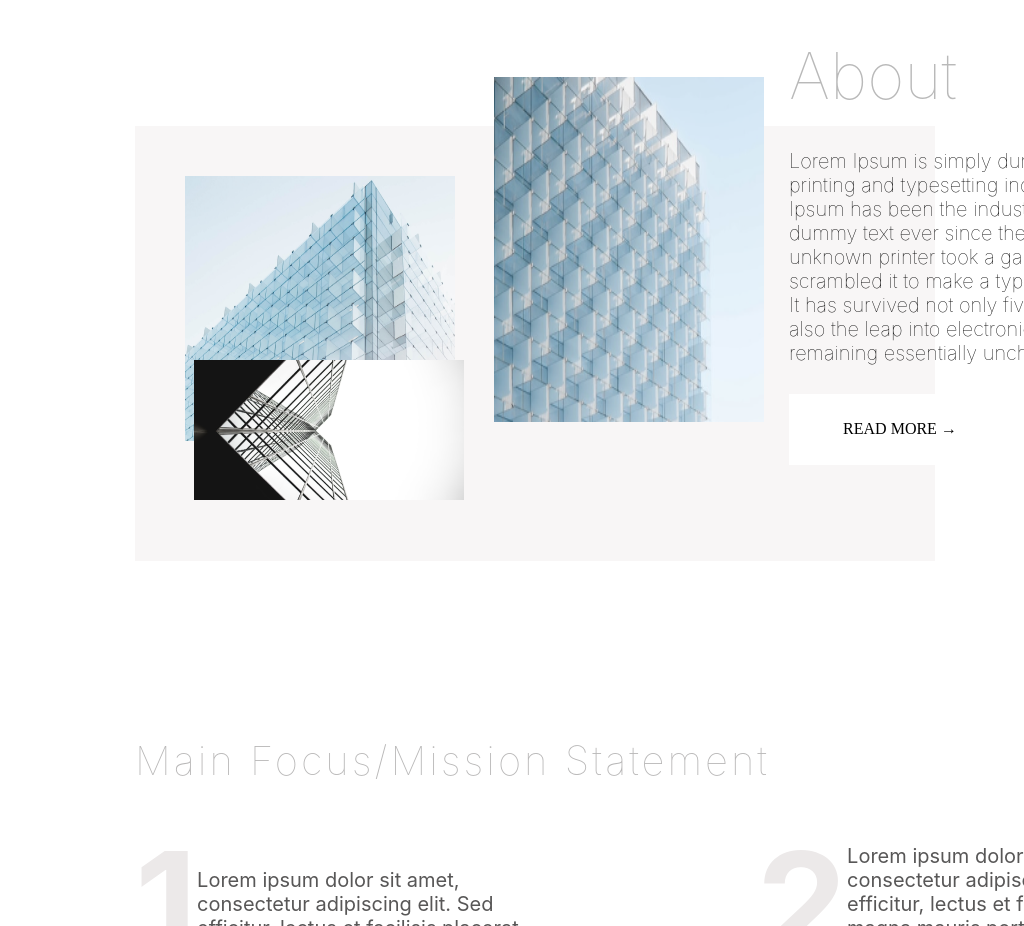
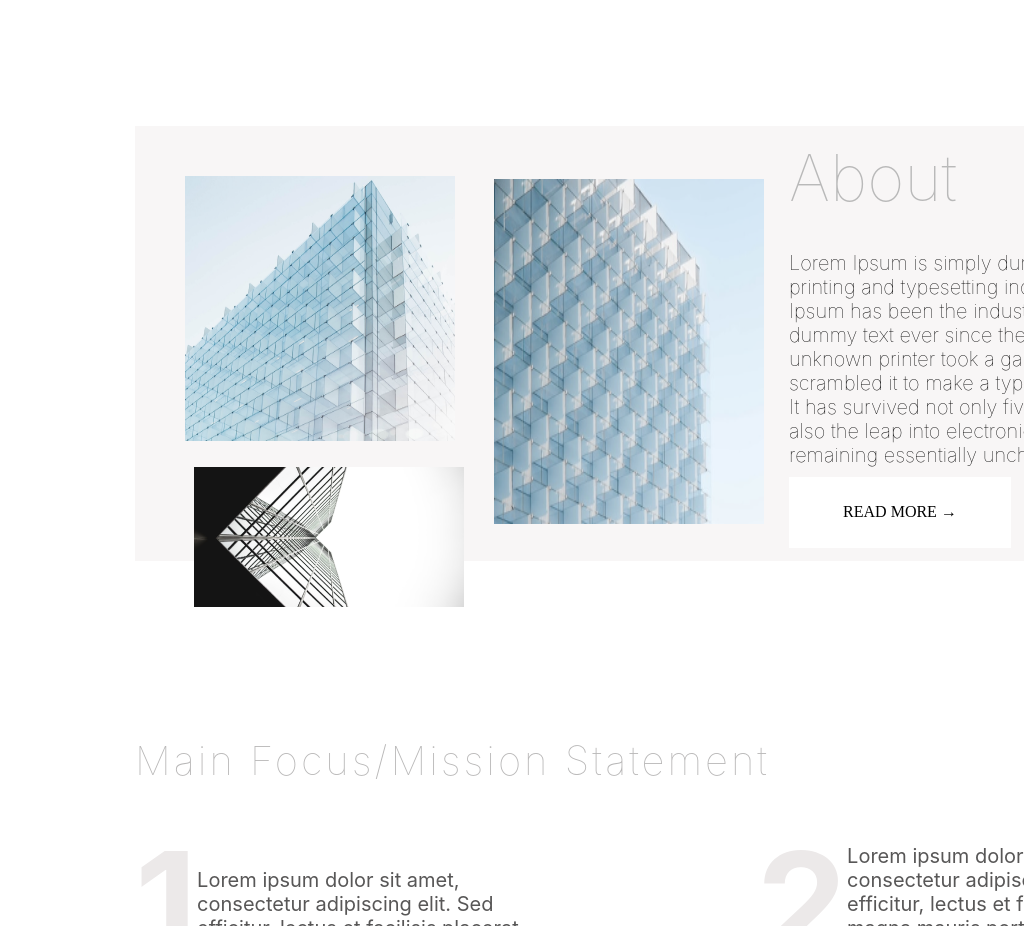
Before and after one commit to yulik777/projectarchites, a plain HTML site: page architecs.html in a window 1024 px wide. Shown: the part 940-1866 px from the top of the page. Drawn offline with nearby package versions, Linux system fonts and the light colour scheme.

Commit message:
changed container

```diff
--- a/architecs.html
+++ b/architecs.html
@@ -108,7 +108,7 @@
             width: 270px;
             height: 140px;
             position: absolute;
-            top: 1300px;
+            top: 1407px;
             left: 194px;
 
         }
@@ -153,7 +153,8 @@
             align-items: center;
             position: absolute;
             left: 494px;
-            top: 949px;
+            top: 1051px;
+
         }
 
 
@@ -172,6 +173,7 @@
             width: 222px;
             background-color: white;
             border: none;
+            margin-top: -37px;
         }
 
         .container3 {
@@ -529,10 +531,8 @@ display: grid;
         max-width: 1200px;
         max-width: 800px;
     }
-        .container2{
-        max-width: 1200px;
-        max-width: 800px;
-    }
+
+
         .container3{
         max-width: 1200px;
         max-width: 800px;
@@ -553,7 +553,7 @@ display: grid;
         min-width: 400px; }
 
         .container1,
-        .container2,
+
         .container3,
         .container4,
         .container5 {
```
